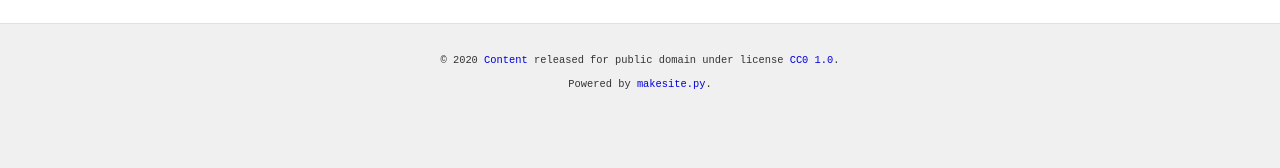
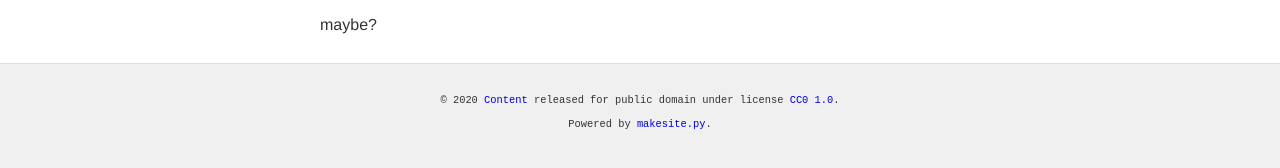
Before and after one commit to tcck/tcck.github.io, a plain HTML site: page docs/en/about/index.html in a window 1280 px wide. Shown: the part 186-354 px from the top of the page. Drawn offline with Linux system fonts and the light colour scheme.

Commit message:
testing gh edition
commit 2429caf
Author: jrmstcck <72621859+jrmstcck@users.noreply.github.com>
Date:  Sun Oct 11 00:20:09 2020 -0300

Actor: jrmstcck

```diff
--- a/docs/en/about/index.html
+++ b/docs/en/about/index.html
@@ -31,6 +31,7 @@
 <p>TCCK, space dedicated to the practice of art in motion.
 And the stillness.
 The only constant is change.</p>
+<p>maybe?</p>
 
 </main>
 
```
